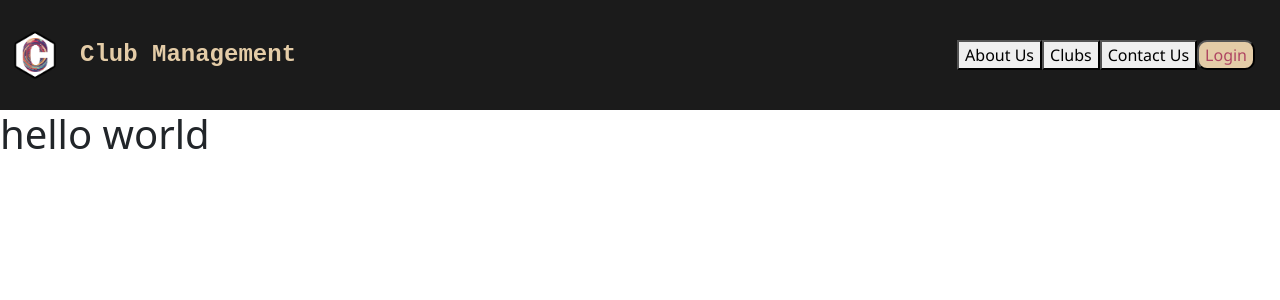
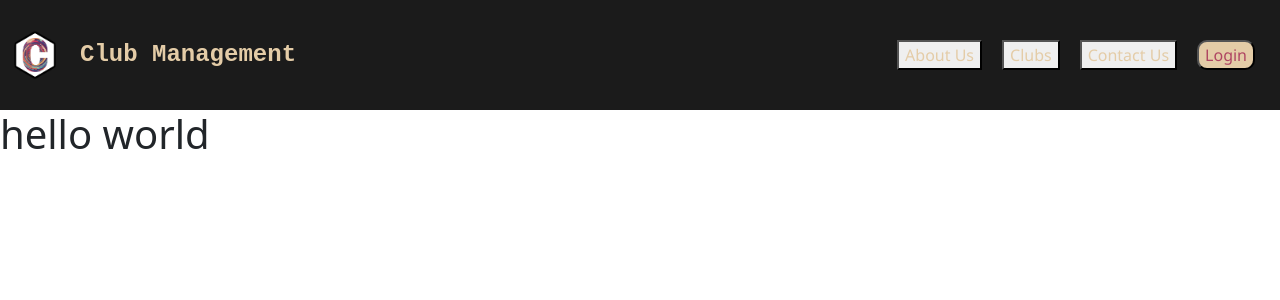
Before and after one commit to DreaserousProductions/club-management, an Angular app in the folder frontend/club-management-ui/: page / in a window 1280 px wide. Shown: the top 300 px of the page. Built offline with nearby package versions, Linux system fonts and the light colour scheme.

Commit message:
Redesigning NavBar Take#4

```diff
--- a/frontend/club-management-ui/src/app/nav-panel/nav-panel.component.css
+++ b/frontend/club-management-ui/src/app/nav-panel/nav-panel.component.css
@@ -31,6 +31,14 @@ div {
     padding: 30px 15px 30px 15px;
     font-family: 'Segoe UI', Tahoma, Geneva, Verdana, sans-serif;
     font-size: 16px;
+
+    border: none;
+    background: none;
+}
+
+.buttons .text-button {
+    margin-right: 20px;
+    color: var(--main-beige);
 }
 
 .buttons .flat-button {
```
